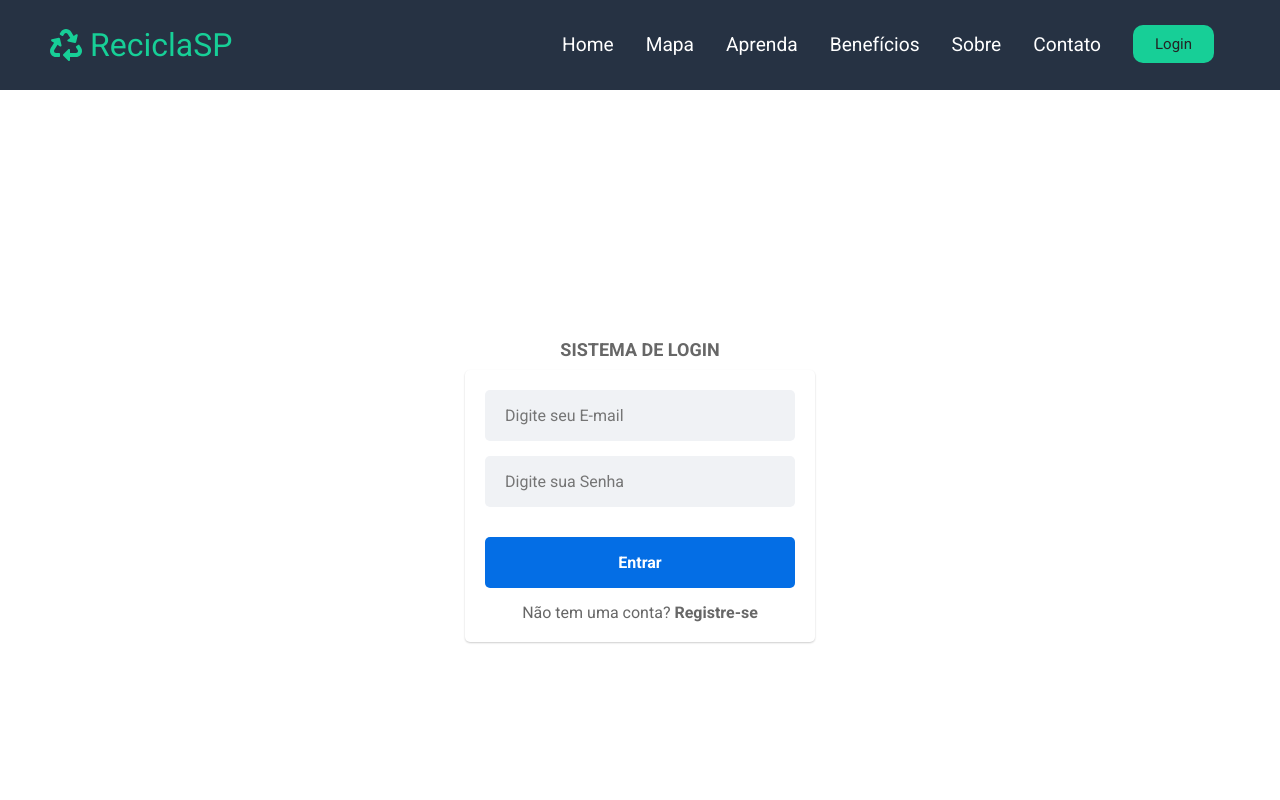
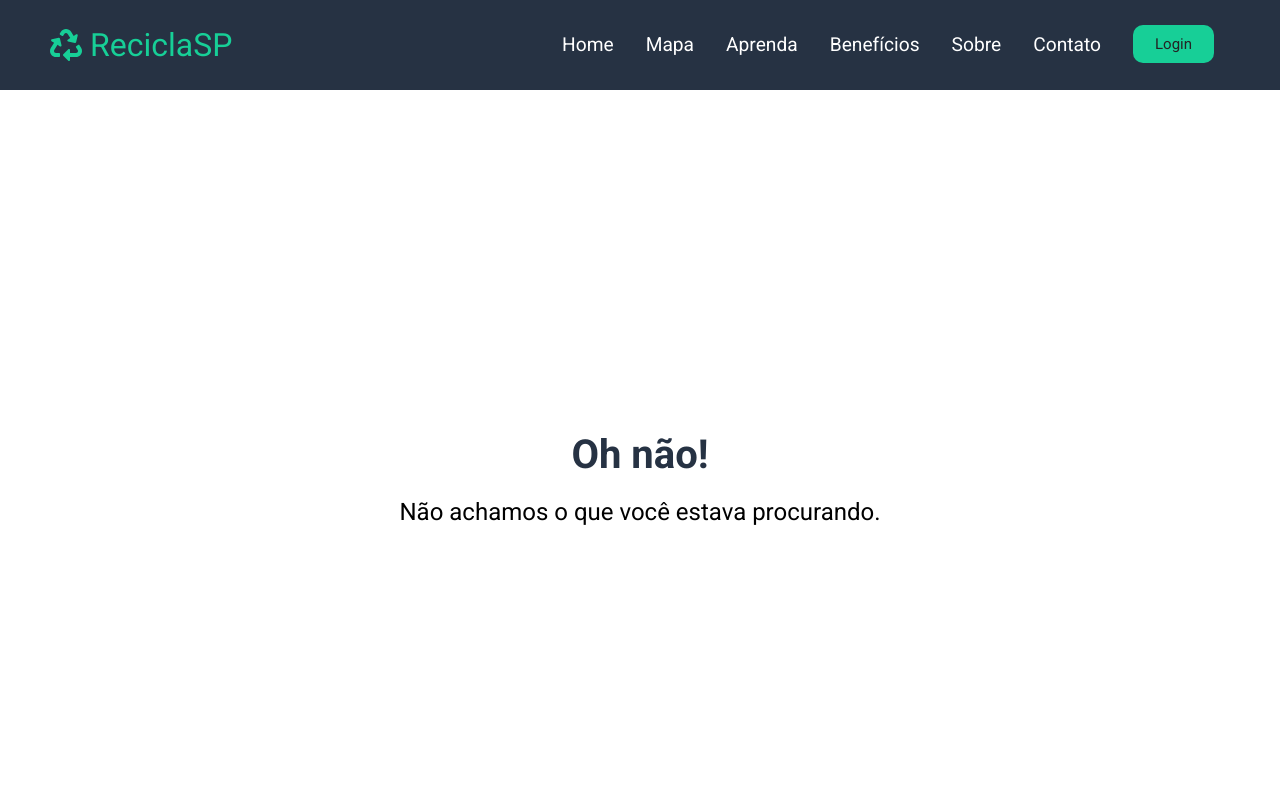
Before and after one commit to Projetos-Fiap/React-Sprint4, a React (Create React App) app: page /login in a window 1280 px wide. Shown: the top 800 px of the page. Built offline with nearby package versions, Linux system fonts and the light colour scheme.

Commit message:
Fazendo redirecionanmento correto dos botões para routes sign-in e sign-up

```diff
--- a/src/App.js
+++ b/src/App.js
@@ -12,7 +12,6 @@ import AprendaPage from "./routes/AprendaPage";
 import BeneficiosPage from "./routes/BeneficiosPage";
 import SobrePage from "./routes/SobrePage";
 import ContactPage from "./routes/ContactPage";
-// import LoginPage from "./routes/LoginPage";
 import ErrorPage from "./routes/ErrorPage"
 
 import Singup from "./components/Singup/Singup";
@@ -34,8 +33,8 @@ const App = () => {
       <Route path="/sobre" element={<SobrePage />} />
       <Route path="/beneficios" element={<BeneficiosPage />} />
       <Route path="/contato" element={<ContactPage />} />
-      <Route path="/login" element={<Singin />} />
-      <Route path="/singup" element={<Singup />} />
+      <Route path="/sign-in" element={<Singin />} />
+      <Route path="/sign-up" element={<Singup />} />
     </Routes>
     <Footer />
     </>
--- a/src/components/Navbar/Navbar.js
+++ b/src/components/Navbar/Navbar.js
@@ -205,7 +205,7 @@ function Navbar() {
 
               <NavItem>
                 <NavLinks
-                  to="/login"
+                  to="/sign-in"
                   onClick={closeMobileMenu}
                 >
                   <Button $primary>Login</Button>
--- a/src/components/Singin/Singin.js
+++ b/src/components/Singin/Singin.js
@@ -50,7 +50,7 @@ const Signin = () => {
         <C.LabelSignup>
           Não tem uma conta?
           <C.Strong>
-            <Link to="/Singup">&nbsp;Registre-se</Link>
+            <Link to="/sign-up">&nbsp;Registre-se</Link>
           </C.Strong>
         </C.LabelSignup>
       </C.Content>
--- a/src/components/Singup/Singup.js
+++ b/src/components/Singup/Singup.js
@@ -61,7 +61,7 @@ const Signup = () => {
         <C.LabelSignin>
           Já tem uma conta?
           <C.Strong>
-            <Link to="/login">&nbsp;Entre</Link>
+            <Link to="/sign-in">&nbsp;Entre</Link>
           </C.Strong>
         </C.LabelSignin>
       </C.Content>
```
Also changed, not shown: src/routes/LoginPage.js (deleted, +0 -13 lines).
